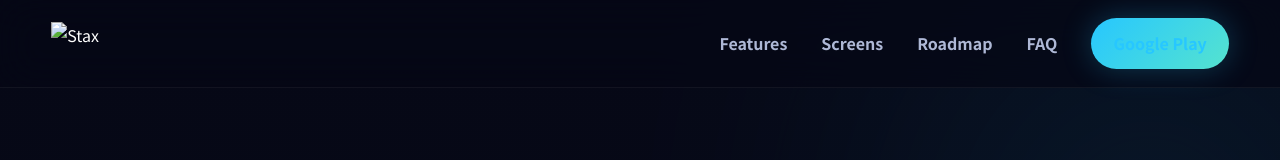
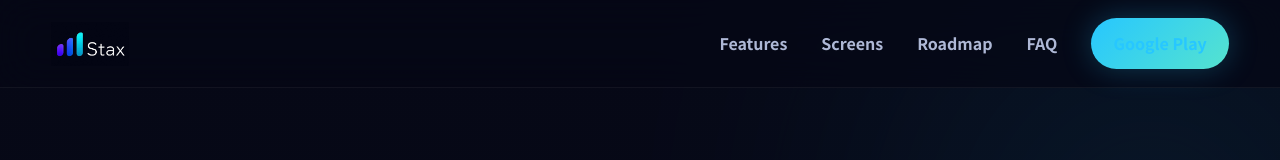
Before and after one commit to someiyoshino5-eng/stax-website, a plain HTML site: page index.html in a window 1280 px wide. Shown: the top 160 px of the page. Drawn offline with Linux system fonts and the light colour scheme.

Commit message:
Update index.html

```diff
--- a/index.html
+++ b/index.html
@@ -21,7 +21,7 @@
 
 <a href="#" class="logo">
 
-<img src="images/logo.png" alt="Stax">
+<img src="9AAFF385-8593-4A16-99FD-0EF70F04D4C5_1_105_c.jpeg" alt="Stax">
 
 </a>
 
```
